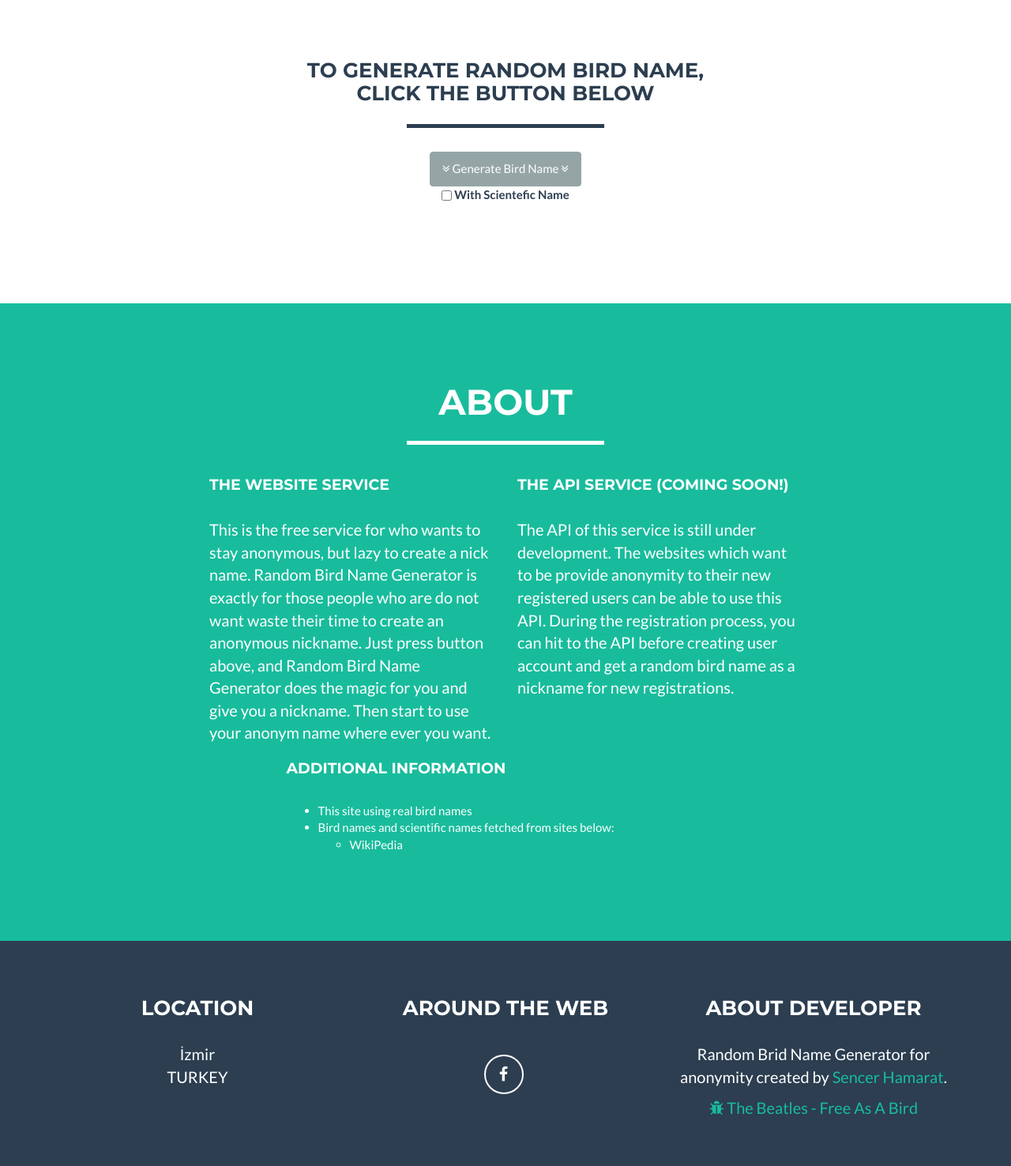
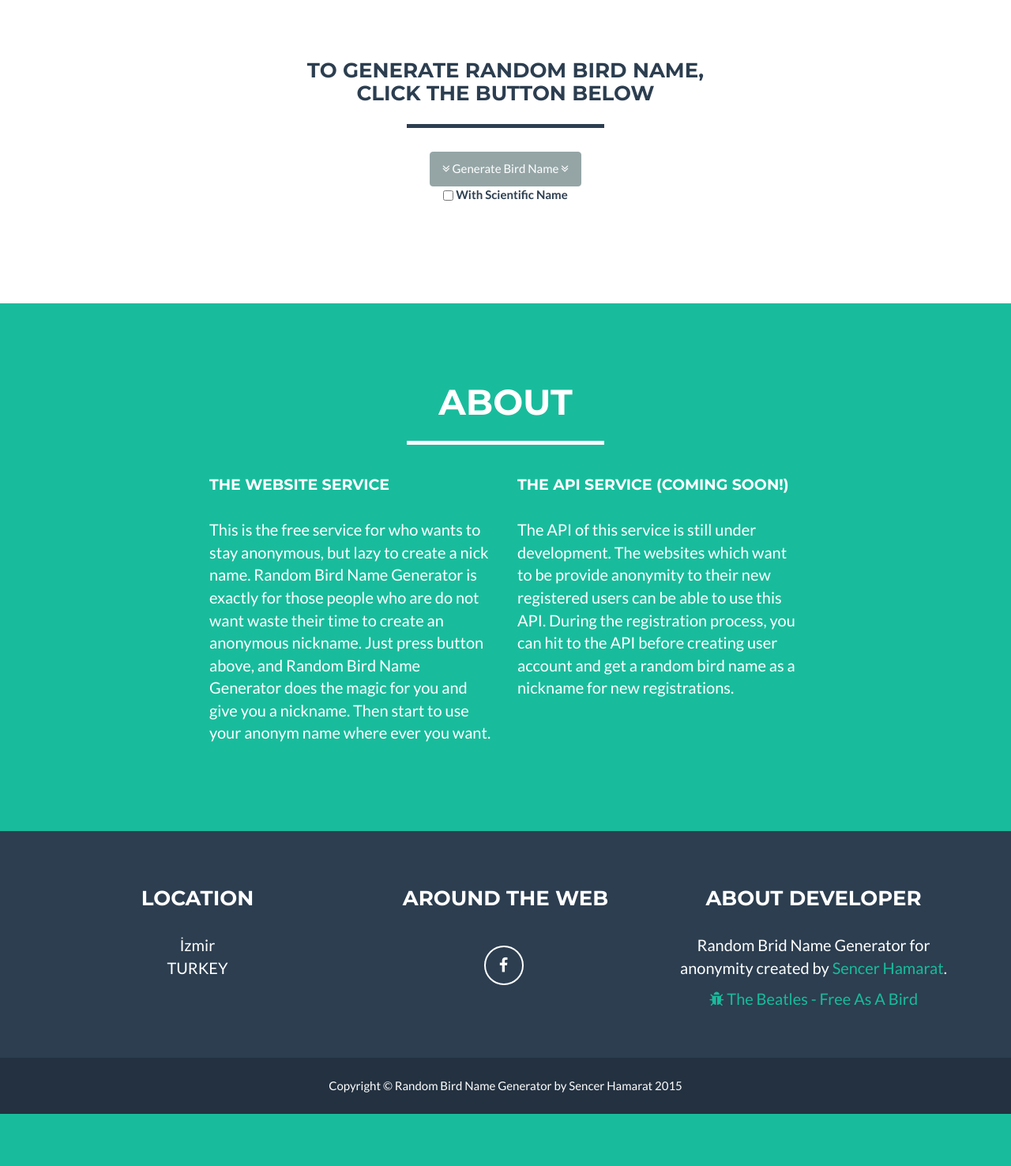
Before and after one commit to RecNes/RandomBirdNameGenerator, a Django app: page / in a window 1280 px wide. Shown: the part 879-2355 px from the top of the page at 79% size. After the commit the page ends 2289 px from the top, so only its background shows below. Run offline with Django 3.2, Linux system fonts and the light colour scheme; parts of the project's set-up code (start-up, migrations or seed data) failed here and were passed over; some libraries are stand-ins or nearby versions.

Commit message:
typo giderildi.

```diff
--- a/templates/index.html
+++ b/templates/index.html
@@ -85,7 +85,7 @@
                         </button>
                         <br class="clearfix" />
                         <input type="checkbox" class="checkbox" name="get_scientific" id="get_scientific" value="get_scientific" />
-                        <label for="get_scientific">With Scientefic Name</label>
+                        <label for="get_scientific">With Scientific Name</label>
                     </form>
                 </div>
                 <br class="clearfix" />
@@ -132,17 +132,17 @@
                         nickname for new registrations.
                     </p>
                 </div>
-                <div class="col-lg-5 col-lg-offset-3">
-                    <h4>Additional Information</h4>
-                    <br />
-                    <ul>
-                        <li>This site using real bird names</li>
-                        <li>Bird names and scientific names fetched from sites below:</li>
-                        <ul>
-                            <li>WikiPedia</li>
-                        </ul>
-                    </ul>
-                </div>
+{#                <div class="col-lg-5 col-lg-offset-3">#}
+{#                    <h4>Additional Information</h4>#}
+{#                    <br />#}
+{#                    <ul>#}
+{#                        <li>This site using real bird names</li>#}
+{#                        <li>Bird names and scientific names fetched from sites below:</li>#}
+{#                        <ul>#}
+{#                            <li>WikiPedia</li>#}
+{#                        </ul>#}
+{#                    </ul>#}
+{#                </div>#}
             </div>
         </div>
     </section>
```
